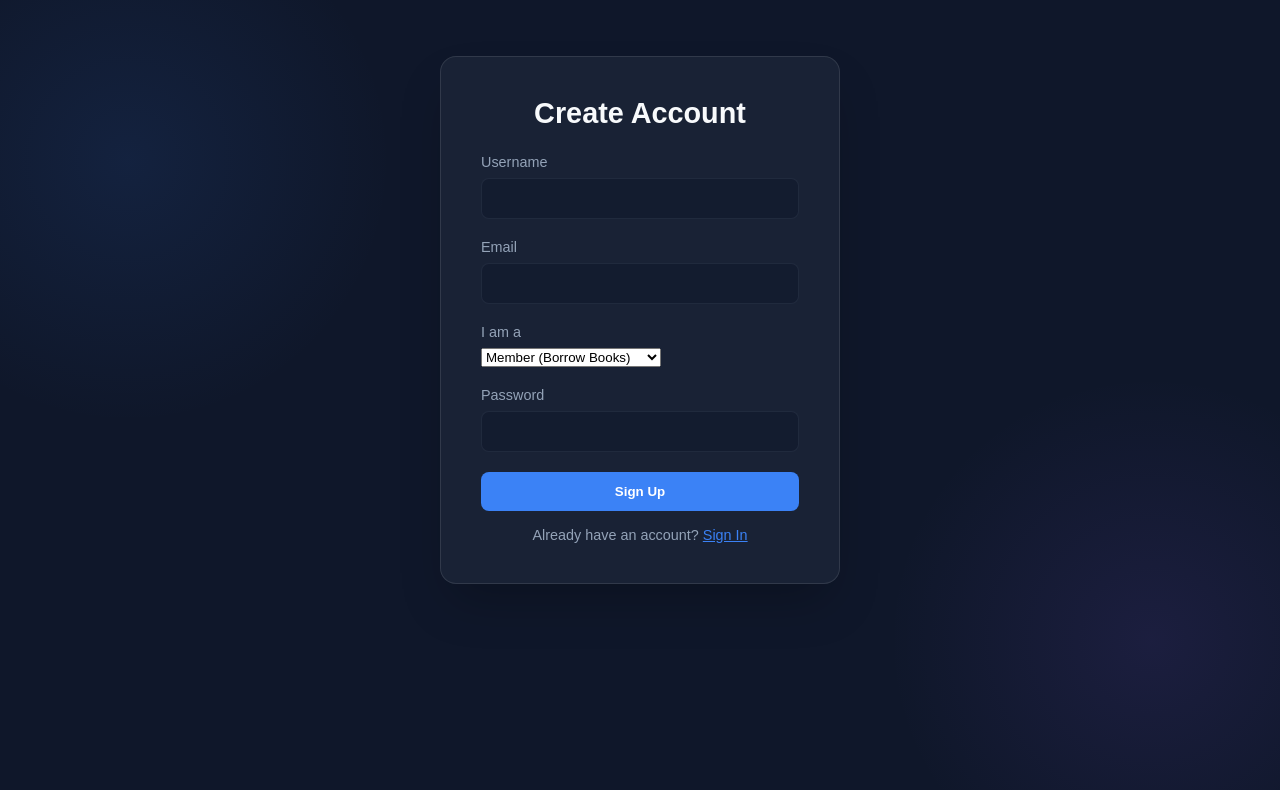
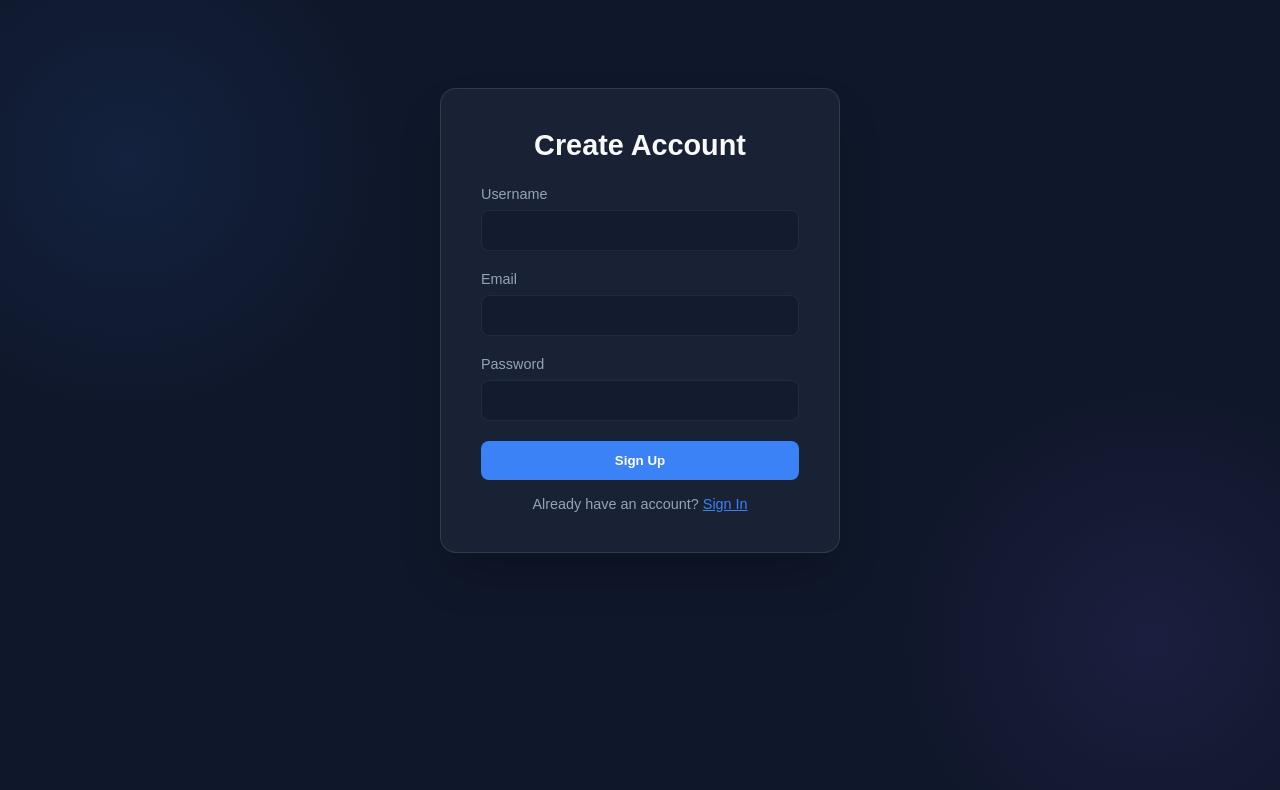
Before and after one commit to HardikTi13/library-management-system, a React app in the folder frontend/: page / in a window 1280 px wide. Both pictures are taken after a click on the element "Sign Up". Shown: the top 790 px of the page. Built offline with nearby package versions, Linux system fonts and the light colour scheme; no server answers; the HTML template or start-up script is replaced by a standard one.

Commit message:
Remove role selection from signup - only members can sign up

```diff
--- a/frontend/src/components/Auth.jsx
+++ b/frontend/src/components/Auth.jsx
@@ -44,19 +44,10 @@ function Auth({ onLogin, showToast }) {
             <input type="text" name="username" required />
           </div>
           {mode === 'signup' && (
-            <>
-              <div className="form-group">
-                <label>Email</label>
-                <input type="email" name="email" required />
-              </div>
-              <div className="form-group">
-                <label>I am a</label>
-                <select name="user_type" required defaultValue="MEMBER">
-                  <option value="MEMBER">Member (Borrow Books)</option>
-                  <option value="LIBRARIAN">Librarian (Manage Library)</option>
-                </select>
-              </div>
-            </>
+            <div className="form-group">
+              <label>Email</label>
+              <input type="email" name="email" required />
+            </div>
           )}
           <div className="form-group">
             <label>Password</label>
```
Also changed, not shown: 1 other file (tests, documents, lock files or other folders).
